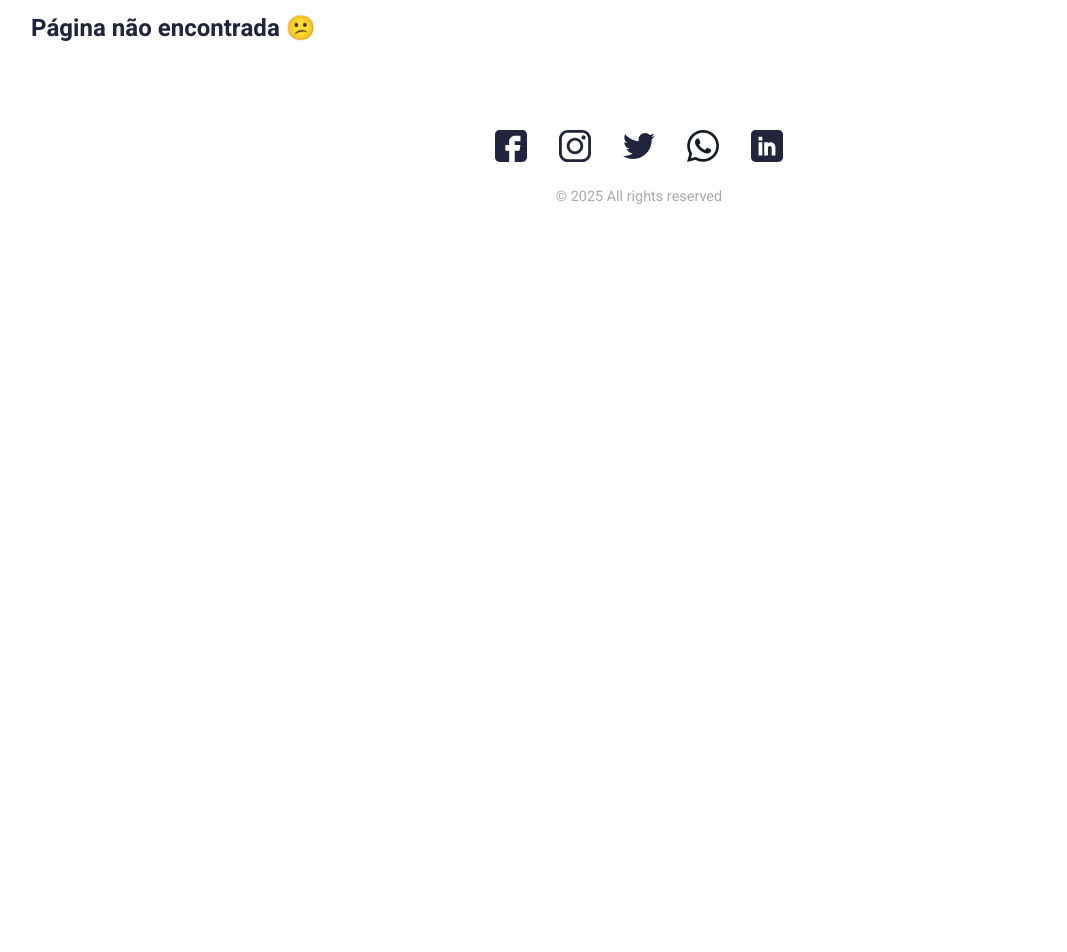
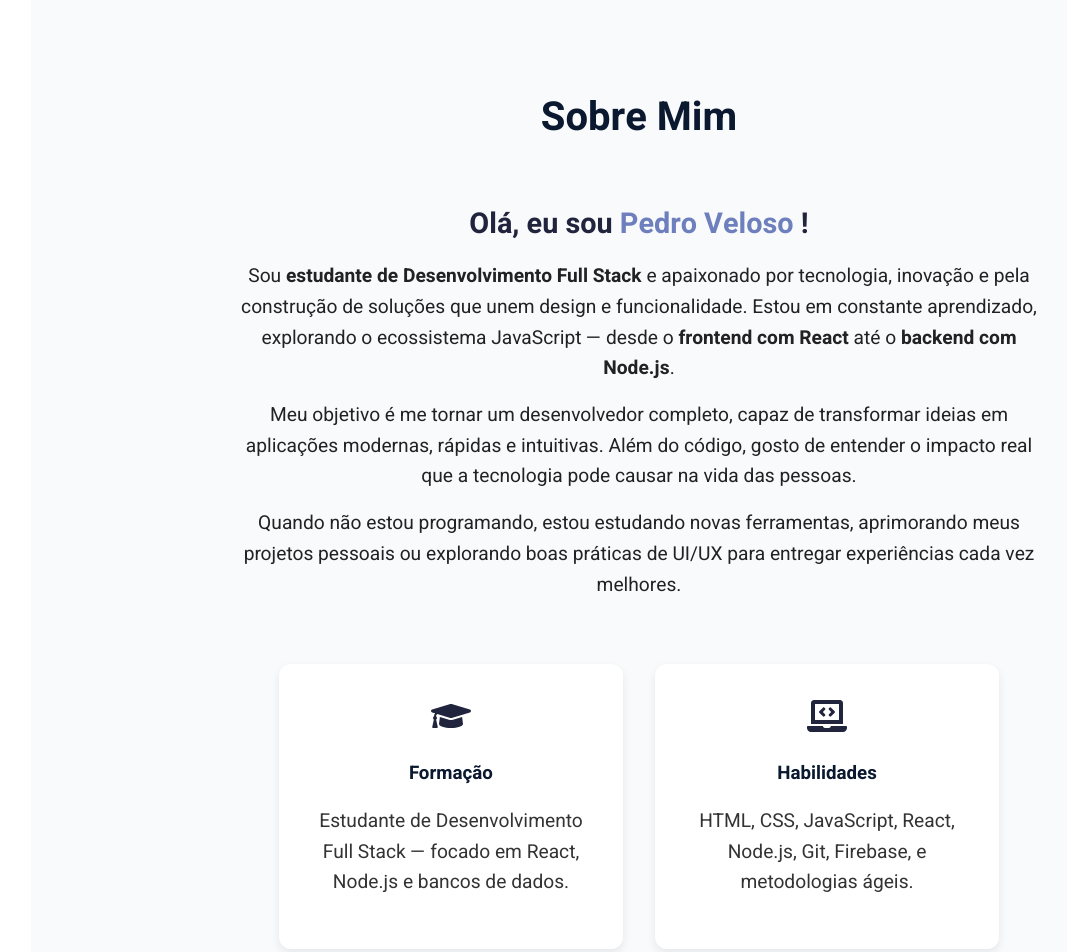
Before and after one commit to velosodev7/port-phv, a React (Vite) app: page /sobre in a window 1280 px wide. Shown: the part 180-1132 px from the top of the page, without its empty margins (1-1068 px from the left). Before the commit the page ends 800 px from the top, so only its background shows below. Built offline with nearby package versions, Linux system fonts and the light colour scheme.

Commit message:
alterando funcionalidades

```diff
--- a/index.html
+++ b/index.html
@@ -37,7 +37,7 @@
       content="Portfólio de Pedro Veloso, desenvolvedor Full-stack. Confira meus projetos e experiências."
     />
     <meta property="og:image" content="/logo.png" />
-    <meta property="og:url" content="https://seu-site.com.br" />
+    <meta property="og:url" content="https://wwww.phvdev.com.br" />
     <meta property="og:type" content="website" />
 
     <meta name="twitter:card" content="summary_large_image" />
--- a/src/App.jsx
+++ b/src/App.jsx
@@ -1,4 +1,6 @@
 import { BrowserRouter as Router, Routes, Route } from "react-router-dom";
+import { useNavigate } from "react-router-dom";
+
 import Header from "./Components/Header.jsx";
 import Footer from "./Components/Footer.jsx";
 
@@ -6,6 +8,7 @@ import Home from "./Pages/Home.jsx";
 import Projetos from "./Pages/Projetos.jsx";
 import Blog from "./Pages/Blog.jsx";
 import Contato from "./Pages/Contato.jsx";
+import Sobre from "./Pages/Sobre";
 
 function App() {
   return (
@@ -34,6 +37,7 @@ function App() {
           <Route path="/projetos" element={<Projetos />} />
           <Route path="/contato" element={<Contato />} />
           <Route path="*" element={<h2>Página não encontrada 😕</h2>} />
+          <Route path="/sobre" element={<Sobre />} />
         </Routes>
       </main>
 
--- a/src/Components/Footer.jsx
+++ b/src/Components/Footer.jsx
@@ -26,15 +26,6 @@ const Footer = () => {
           </a>
 
           <a
-            href="https://twitter.com"
-            target="_blank"
-            rel="noopener noreferrer"
-            aria-label="Twitter"
-          >
-            <img src="/twitter.svg" alt="Twitter" />
-          </a>
-
-          <a
             href="https://wa.me/5522997733025"
             target="_blank"
             rel="noopener noreferrer"
--- a/src/Pages/Home.jsx
+++ b/src/Pages/Home.jsx
@@ -1,8 +1,12 @@
 import React from "react";
+import { useNavigate } from "react-router-dom";
+
 import "./Home.css";
 import fotoHome from "../assets/foto-perfil.png";
 
 const Home = () => {
+  const navigate = useNavigate();
+
   return (
     <section className="home">
       {/* 🔹 Container global + grid específica do Home */}
@@ -23,7 +27,9 @@ const Home = () => {
             sempre buscando aprendizado contínuo.
           </p>
 
-          <button className="btn-primary">Download Resumo</button>
+          <button className="btn-primary" onClick={() => navigate("/sobre")}>
+            Saiba mais sobre mim
+          </button>
         </div>
 
         <div className="home-img">
--- /dev/null
+++ b/src/Pages/Sobre.css
@@ -0,0 +1,95 @@
+.sobre-section {
+  background-color: #f9fafc;
+  padding: 4rem 2rem;
+  font-family: "Heebo", sans-serif;
+  color: #21243d;
+  display: flex;
+  justify-content: center;
+  align-items: center;
+  flex-direction: column;
+  text-align: center; /* Centraliza todos os textos */
+}
+
+.sobre-container {
+  max-width: 1000px;
+  width: 100%;
+  margin: 0 auto;
+}
+
+.sobre-titulo {
+  font-size: 2.5rem;
+  text-align: center;
+  margin-bottom: 2rem;
+  color: #0a192f;
+}
+
+.sobre-conteudo {
+  display: flex;
+  flex-direction: column;
+  align-items: center;
+  gap: 3rem;
+}
+
+.sobre-texto {
+  max-width: 800px;
+}
+
+.sobre-texto h2 {
+  font-size: 1.8rem;
+  margin-bottom: 1rem;
+}
+
+.sobre-texto p {
+  line-height: 1.6;
+  margin-bottom: 1rem;
+  color: #222124;
+}
+
+.nome-destaque {
+  color: #6e7fbd;
+  font-weight: 700;
+}
+
+.titulo {
+  color: #6e7fbd;
+}
+.sobre-icones {
+  display: flex;
+  flex-wrap: wrap;
+  justify-content: center;
+  gap: 2rem;
+}
+
+.icone-box {
+  background: white;
+  border-radius: 12px;
+  box-shadow: 0 4px 10px rgba(0, 0, 0, 0.08);
+  padding: 2rem;
+  width: 280px;
+  text-align: center;
+  transition: transform 0.3s ease, box-shadow 0.3s ease;
+}
+
+.icone-box:hover {
+  transform: translateY(-6px);
+  box-shadow: 0 8px 20px rgba(0, 0, 0, 0.12);
+}
+
+.icone-box h3 {
+  margin-top: 1rem;
+  color: #0a192f;
+}
+
+/* Responsividade */
+@media (min-width: 768px) {
+  .sobre-conteudo {
+    flex-direction: column;
+  }
+}
+
+@media (min-width: 1024px) {
+  .sobre-conteudo {
+    flex-direction: column;
+    align-items: center;
+  }
+}
--- /dev/null
+++ b/src/Pages/Sobre.jsx
@@ -0,0 +1,71 @@
+import React from "react";
+import "./Sobre.css";
+
+import { FaLaptopCode, FaGraduationCap, FaRocket } from "react-icons/fa";
+
+function Sobre() {
+  return (
+    <section className="sobre-section">
+      <div className="sobre-container">
+        <h1 className="sobre-titulo">Sobre Mim</h1>
+        <div className="sobre-conteudo">
+          <div className="sobre-texto">
+            <h2>
+              Olá, eu sou <span className="nome-destaque">Pedro Veloso</span> !
+            </h2>
+            <p>
+              Sou <strong>estudante de Desenvolvimento Full Stack</strong> e
+              apaixonado por tecnologia, inovação e pela construção de soluções
+              que unem design e funcionalidade. Estou em constante aprendizado,
+              explorando o ecossistema JavaScript — desde o{" "}
+              <strong>frontend com React</strong> até o{" "}
+              <strong>backend com Node.js</strong>.
+            </p>
+            <p>
+              Meu objetivo é me tornar um desenvolvedor completo, capaz de
+              transformar ideias em aplicações modernas, rápidas e intuitivas.
+              Além do código, gosto de entender o impacto real que a tecnologia
+              pode causar na vida das pessoas.
+            </p>
+            <p>
+              Quando não estou programando, estou estudando novas ferramentas,
+              aprimorando meus projetos pessoais ou explorando boas práticas de
+              UI/UX para entregar experiências cada vez melhores.
+            </p>
+          </div>
+
+          <div className="sobre-icones">
+            <div className="icone-box">
+              <FaGraduationCap size={40} />
+              <h3>Formação</h3>
+              <p>
+                Estudante de Desenvolvimento Full Stack — focado em React,
+                Node.js e bancos de dados.
+              </p>
+            </div>
+
+            <div className="icone-box">
+              <FaLaptopCode size={40} />
+              <h3>Habilidades</h3>
+              <p>
+                HTML, CSS, JavaScript, React, Node.js, Git, Firebase, e
+                metodologias ágeis.
+              </p>
+            </div>
+
+            <div className="icone-box">
+              <FaRocket size={40} />
+              <h3>Objetivo</h3>
+              <p>
+                Atuar como desenvolvedor full stack e crescer profissionalmente
+                em projetos desafiadores.
+              </p>
+            </div>
+          </div>
+        </div>
+      </div>
+    </section>
+  );
+}
+
+export default Sobre;
```
